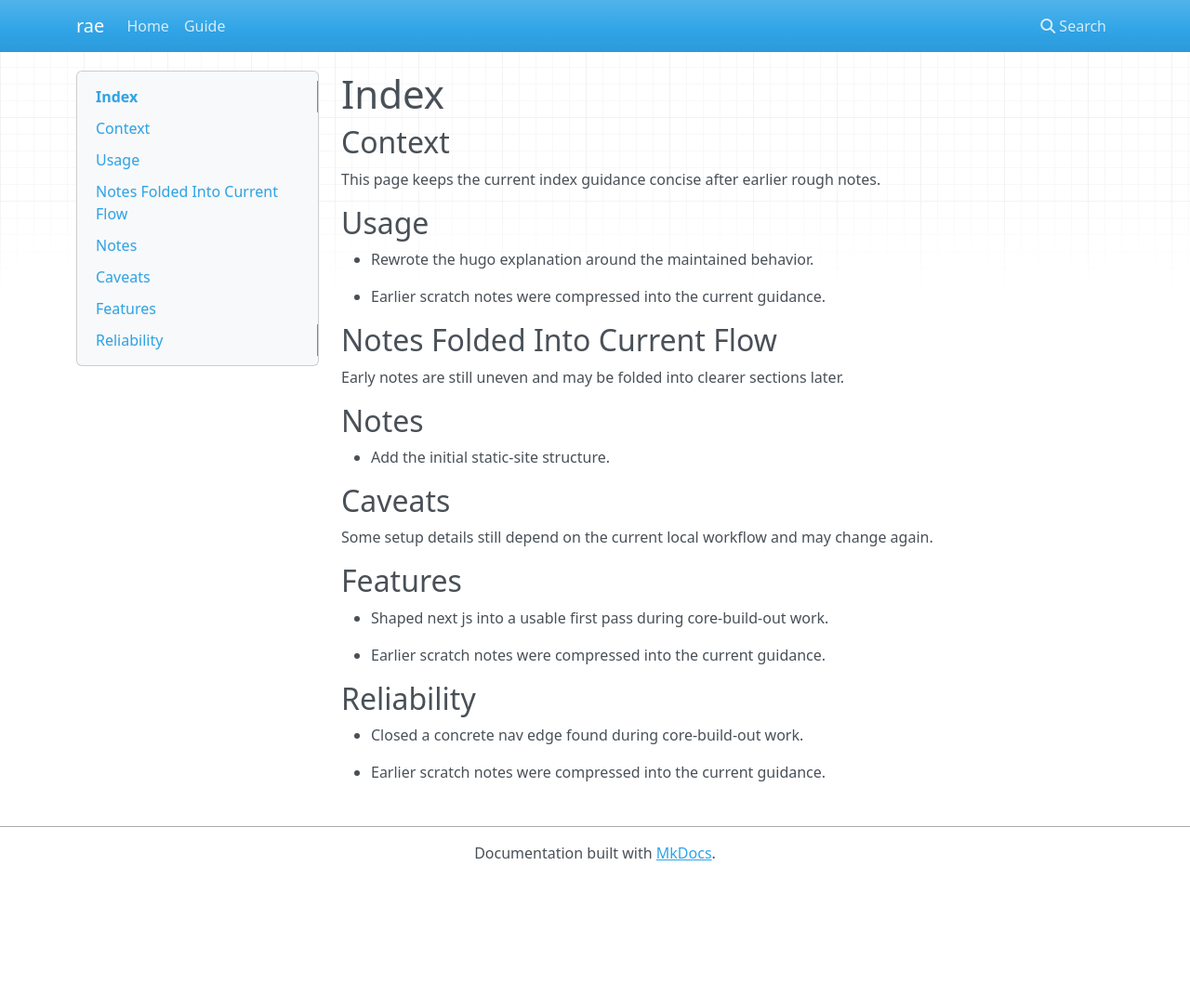
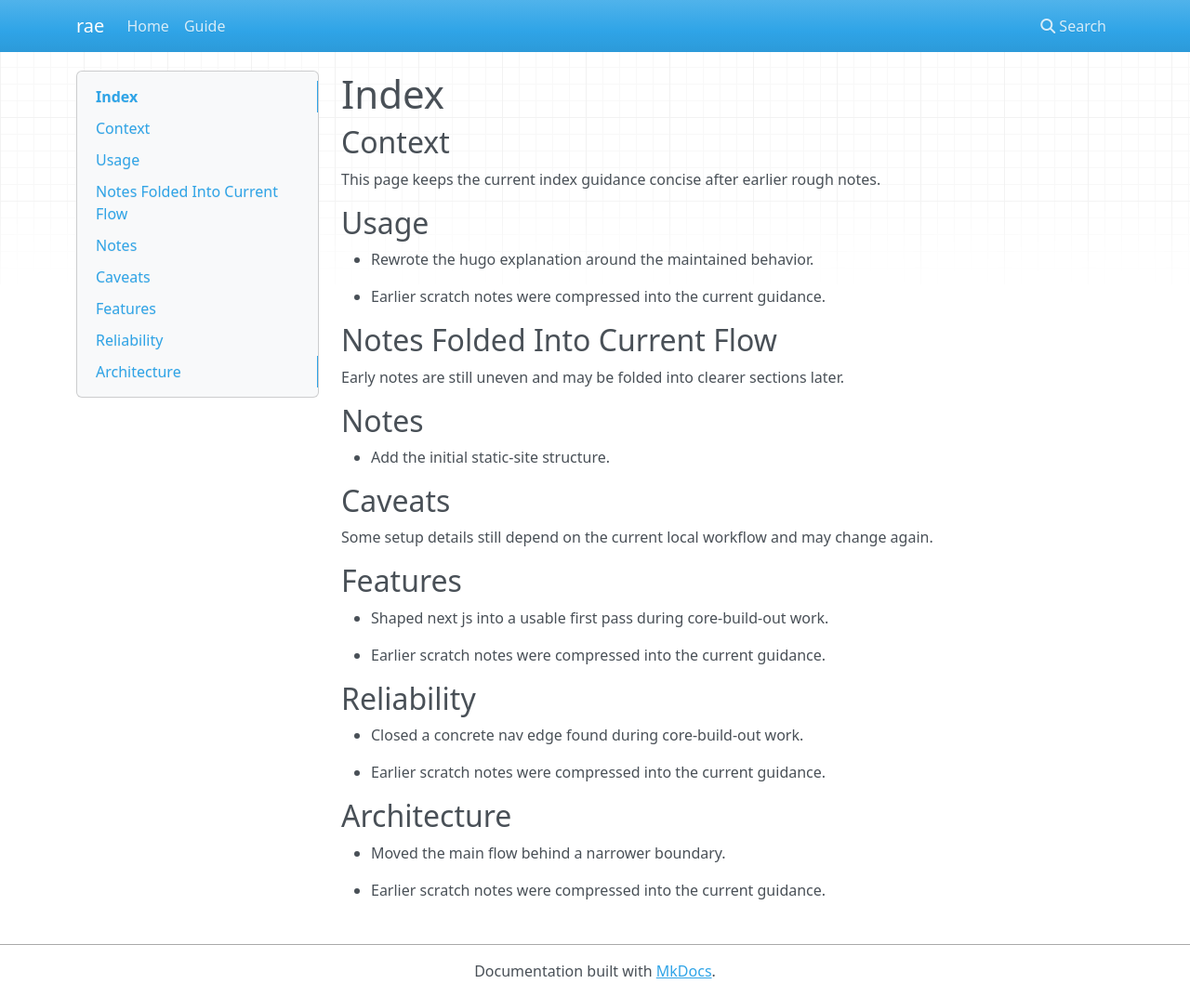
Before and after one commit to sebastianspicker/rae, an MkDocs documentation site: the page built from docs/INDEX.md, in a window 1280 px wide and 1073 px high. Shown: the whole window at 93% size. Built offline with MkDocs 1.6.1, drawn with Linux system fonts in a browser that asks for light colours; nearby versions of some CDN libraries.

Commit message:
Refresh documentation navigation
- Clean documentation navigation and rendering assets.

```diff
--- a/docs/INDEX.md
+++ b/docs/INDEX.md
@@ -27,3 +27,8 @@ Some setup details still depend on the current local workflow and may change aga
 - Closed a concrete nav edge found during core-build-out work.
 
 - Earlier scratch notes were compressed into the current guidance.
+
+## Architecture
+- Moved the main flow behind a narrower boundary.
+
+- Earlier scratch notes were compressed into the current guidance.
--- a/docs/javascripts/mathjax.js
+++ b/docs/javascripts/mathjax.js
@@ -38,3 +38,8 @@ export function navService() {
 export function keep_backward_compatible_interfaces_around_separate_runtime_evals_and_docs_into_clearer_layersService() {
   return { scope: "keep backward compatible interfaces around separate runtime evals and docs into clearer layers", status: "ready" };
 }
+
+// current lane: reuse_shared_fixtures_for_verify_profile_install_and_repo_hygiene_workflows_tests
+export function reuse_shared_fixtures_for_verify_profile_install_and_repo_hygiene_workflows_testsService() {
+  return { scope: "reuse shared fixtures for verify profile install and repo hygiene workflows tests", status: "ready" };
+}
```
Also changed, not shown: 1 other file.
